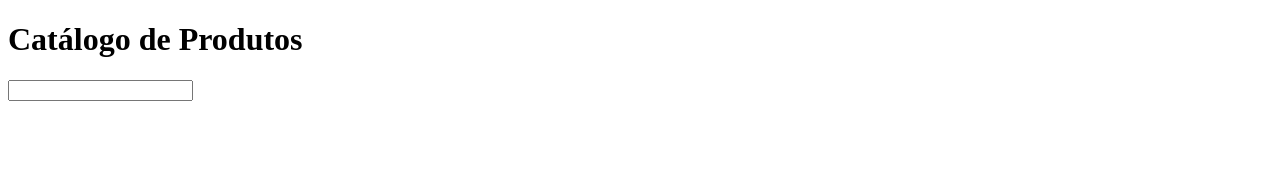
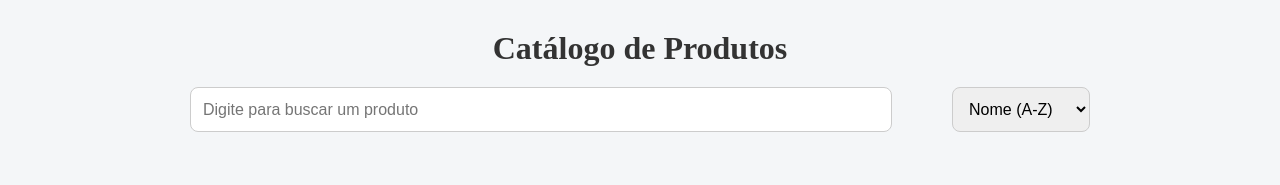
Before and after one commit to JulianaPereiraLacerda-dev/AplicandoFiltros, a plain HTML site: page index.html in a window 1280 px wide. Drawn offline with Linux system fonts and the light colour scheme.

Commit message:
:tada: Primeiro commit

```diff
--- a/index.html
+++ b/index.html
@@ -4,12 +4,22 @@
     <meta charset="UTF-8">
     <meta name="viewport" content="width=device-width, initial-scale=1.0">
     <title>Catálogo de produtos</title>
+    <link rel="stylesheet" href="styles/styles.css">
 </head>
 <body>
     <h1>Catálogo de Produtos</h1>
     <div class="filtros">
-        <input type="text" id="campoBusca">
+        <input type="text" id="campoBusca" placeholder= "Digite para buscar um produto">
+        <select name="" id="ordenacao">
+            <option value="nome-az">Nome (A-Z)</option>
+            <option value="nome-za">Nome (Z-A)</option>
+            <option value="preco-menor">Menor Preço</option>
+            <option value="preco-maior">Maior Preço</option>
+        </select>
     </div>
+
+    <div id="lista-produtos" class="lista-produtos"></div>
+    <script src="js/scripts.js"></script>
 
 </body>
 </html>
--- /dev/null
+++ b/js/scripts.js
@@ -0,0 +1,23 @@
+const produtos = [
+    {id: 1, nome:"Teclado Gamer", categoria: "Periféricos", preco: 120.00},
+    {id: 2, nome:"Mouse sem fio", categoria: "Periféricos", preco: 89.90},
+    {id: 3, nome:"Monitor 24 Polegadas", categoria: "Monitores", preco: 799.90},
+    {id: 4, nome:"Headset USB", categoria: "Áudio", preco: 149.90},
+    {id: 5, nome:"Notebook", categoria: "Computadores", preco: 3299.90},
+    {id: 6, nome:"Webcam HD", categoria: "Acessórios", preco: 199.90},
+];
+
+const campoBusca = document.getElementById("campoBusca");
+const ordenacao = document.getElementById("ordencao");
+const listaProdutos = document.getElementById("listaProdutos");
+
+function mostrarProdutos(){
+
+    //pega o valor digitado na busca e converte para minúsculo
+    let textoBusca = campoBusca.value.toLowerCase();
+
+
+    //Percorre a lista de produtos e valida se existe o nome buscado dentro da lista de produtos.
+    //include -> valida se existe o texto buscado dentro da lista de produtos
+    let produtosFiltrados = produtos.filter(produto => produto.nome.toLowerCase().includes(textoBusca));
+}
--- /dev/null
+++ b/styles/styles.css
@@ -0,0 +1,33 @@
+*{
+    padding: 0;
+    margin: 0;
+    box-sizing: border-box;
+}
+
+body{
+    background-color: #f4f6f8;
+    max-width: 1000px;
+    margin: 0 auto;
+    padding: 30px;
+}
+
+h1{
+    text-align: center;
+    color: #333333;
+}
+.filtros{
+    display: flex;
+    gap: 20px;
+}
+
+input, select{
+    margin: 20px;
+    padding: 12px;
+    border: 1px solid #cccccc;
+    border-radius: 8px;
+    font-size: 16px;
+}
+input{
+    flex: 1;
+    min-width: 200px;
+}
```
